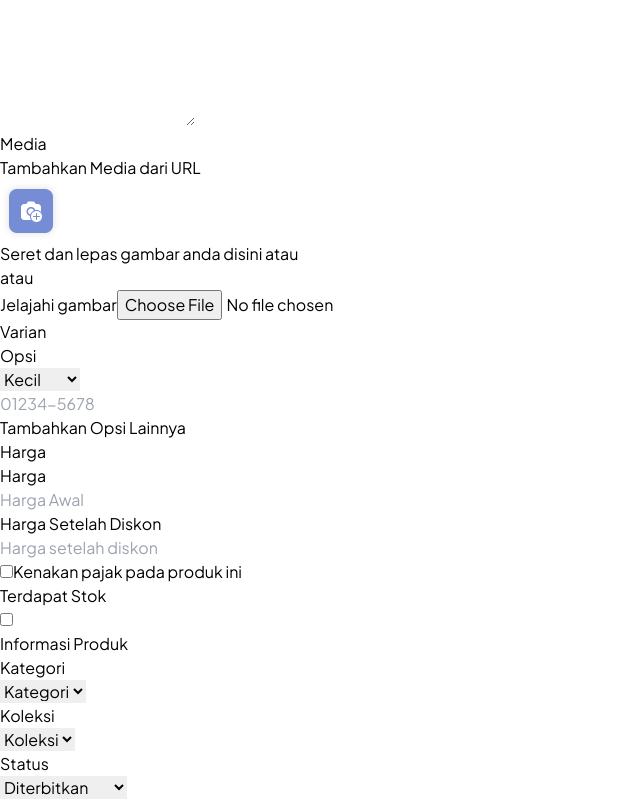
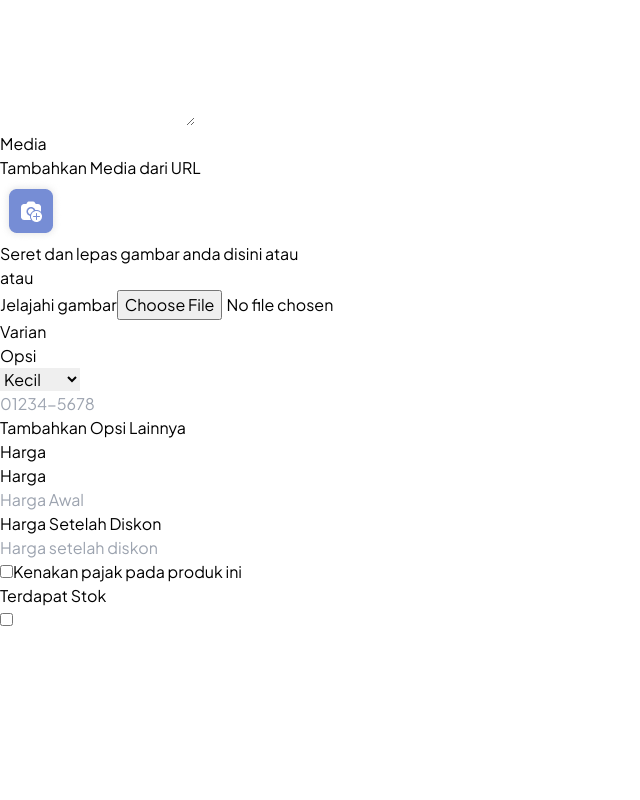
Before and after one commit to Capstone-Kelompok-11/local-art-and-culture-fe, a React (Vite) app in the folder lokasani/: page /adminumkmProduct in a window 1280 px wide. Shown: the part 2790-3590 px from the top of the page, without its empty margins (0-640 px from the left). After the commit the page ends 3422 px from the top, so only its background shows below. Built offline with nearby package versions, Linux system fonts and the light colour scheme.

Commit message:
menghapus import component mengatur

```diff
--- a/lokasani/src/pages/adminUMKM/Product.jsx
+++ b/lokasani/src/pages/adminUMKM/Product.jsx
@@ -3,7 +3,6 @@ import Header from "../../component/adminUMKM/globalComponent/Header";
 import InformasiProduct from "../../component/adminUMKM/product/InformasiProduct";
 import Harga from "../../component/adminUMKM/product/Harga";
 import Varian from "../../component/adminUMKM/product/Varian";
-import Mengatur from "../../component/adminUMKM/product/Mengatur";
 import Media from "../../component/adminUMKM/product/Media";
 
 const Product = () => {
@@ -55,9 +54,6 @@ const Product = () => {
               <div className="w-full">
                 <Harga />
               </div>
-              <div>
-                <Mengatur/>
-              </div>
             </div>
           </div>
         </div>
```
